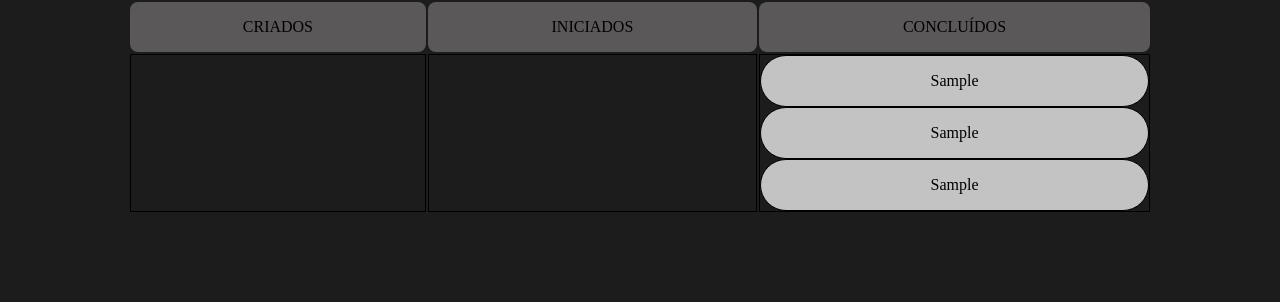
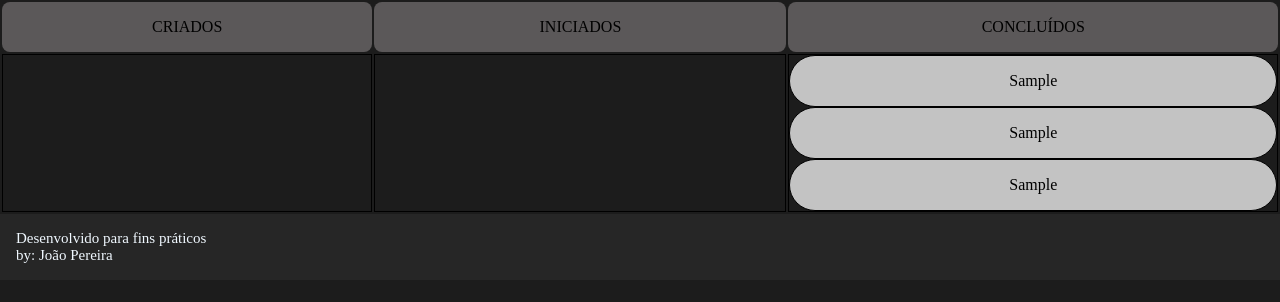
Before and after one commit to Alucard-1/teste_pratico_django, a Django app: template display/production/templates/production/list.html in a window 1280 px wide. Shown: the part 98-400 px from the top of the page. Run offline with Django 3.2, Linux system fonts and the light colour scheme; the template is opened without the code that fills it: most values are stand-ins (such as "Sample title", 1, 10 or a date in 2020).

Commit message:
mudancas_html_css

```diff
--- a/display/production/static/css/style.css
+++ b/display/production/static/css/style.css
@@ -25,15 +25,20 @@
 }
 
 .main-container{
-    display: flex;
+
     align-items: center;
     justify-content: center;
 
 
 }
 
+.max_height{
+    height: 100px;
+
+}
+
 .table-container{
-    width: 80%;
+    width: 100%;
     text-align: center;
     top: 0;
     border: 1px #000;
@@ -41,6 +46,7 @@
 }
 
 .th{
+
     margin: 0;
     position: sticky;
     position: -webkit-sticky;
@@ -82,3 +88,22 @@
     text-align: center;
     object-position: center;
 }
+
+.footer{
+    position: -webkit-sticky;
+    position: sticky;
+    bottom: 0;
+    background-color: #262626;
+    padding: 1rem;
+    text-align: left;
+    font-size: 15px;
+    color: aliceblue;
+
+}
+
+.teste{
+    max-height: 200px;
+    min-height: 200px;
+
+    overflow-y: scroll;
+}
--- a/display/production/templates/production/list.html
+++ b/display/production/templates/production/list.html
@@ -1,6 +1,7 @@
 {% load static %}
 <!DOCTYPE html>
 <html lang="PT-br">
+
 <head>
     <meta charset="UTF-8">
     <meta name="viewport" content="width=device-width, initial-scale=1.0">
@@ -14,7 +15,7 @@
 
 <body class="body">
 
-    <header  class="header-container">
+    <header class="header-container">
         <h1>Teste Prático</h1>
     </header>
 
@@ -29,32 +30,42 @@
                 <th class="th">INICIADOS</th>
                 <th class="th">CONCLUÍDOS</th>
             </tr>
-            <tr>
+            <tr class="teste">
                 <td class="time">
                     <ul class="ul">
                         {% for tupla in no %}
-                            <li class="row">{{ tupla.2 }}</li>
+                        <li class="row">{{ tupla.1 }}</li>
                         {% endfor %}
                     </ul>
                 </td>
                 <td class="time">
                     <ul class="ul">
                         {% for tupla in in %}
-                            <li class="row">{{ tupla.2 }}</li>
+                        <li class="row">{{ tupla.1 }}</li>
                         {% endfor %}
                     </ul>
                 </td>
                 <td class="time">
                     <ul class="ul">
                         {% for tupla in end %}
-                            <li class="row">{{ tupla.2 }}</li>
+                        <li class="row">{{ tupla.1 }}</li>
                         {% endfor %}
                     </ul>
                 </td>
             </tr>
         </table>
 
+
     </main>
+
+    <footer class="footer">
+        <h4>
+            Desenvolvido para fins práticos
+        </h4>
+        <h6>
+            by: João Pereira
+        </h6>
+    </footer>
 
 
 
```
